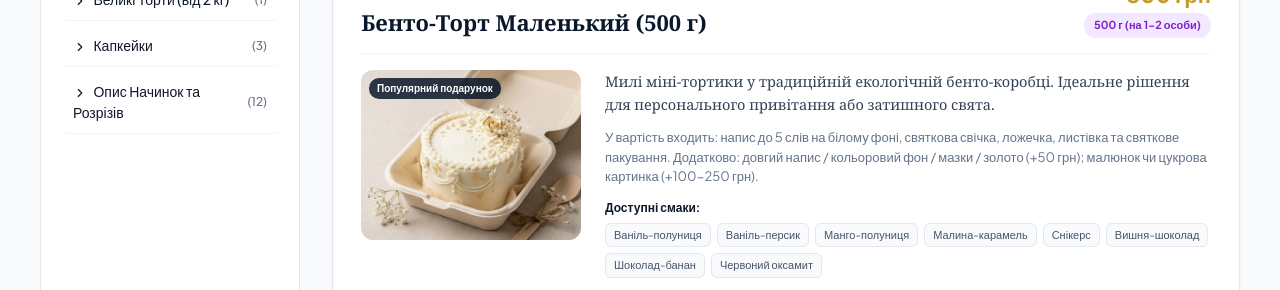
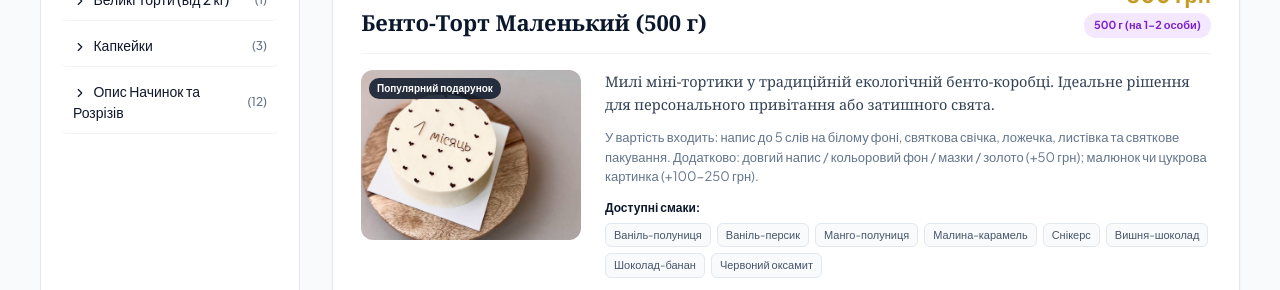
Before and after one commit to awraamgitelman-ops/tort, a React (Vite) app: page /#catalog in a window 1280 px wide. Shown: the part 586-876 px from the top of the page. Built offline with nearby package versions, Linux system fonts and the light colour scheme; no server answers; the HTML template or start-up script is replaced by a standard one.

Commit message:
Update Bento Cake items in home catalog with exact user uploaded photo (1 місяць)

```diff
--- a/src/App.jsx
+++ b/src/App.jsx
@@ -17,7 +17,7 @@ const MENU_ITEMS = [
     weights: '500 г (на 1-2 особи)',
     price: 800,
     unit: 'грн',
-    img: '/images/bento_hd.jpg',
+    img: '/images/bento_custom_real.jpg',
     badge: 'Популярний подарунок',
     articleText: 'Милі міні-тортики у традиційній екологічній бенто-коробці. Ідеальне рішення для персонального привітання або затишного свята.',
     desc: 'У вартість входить: напис до 5 слів на білому фоні, святкова свічка, ложечка, листівка та святкове пакування. Додатково: довгий напис / кольоровий фон / мазки / золото (+50 грн); малюнок чи цукрова картинка (+100-250 грн).',
@@ -31,7 +31,7 @@ const MENU_ITEMS = [
     weights: '1 кг (на 4-5 осіб)',
     price: 1100,
     unit: 'грн',
-    img: '/images/bento_hd.jpg',
+    img: '/images/bento_custom_real.jpg',
     badge: 'Оптимальний розмір',
     articleText: 'Збільшена версія класичного бенто-торта для невеликої компанії друзів. Вишуканий зовнішній вигляд та насичені вершкові начинки.',
     desc: 'У вартість входить: напис до 5 слів на білому фоні, свічка, ложка, листівка та святкове пакування. Додатково: довгий напис/колір (+50 грн), малюнки (+100-250 грн).',
@@ -45,7 +45,7 @@ const MENU_ITEMS = [
     weights: '1.5 кг (на 6-8 осіб)',
     price: 1700,
     unit: 'грн',
-    img: '/images/bento_hd.jpg',
+    img: '/images/bento_custom_real.jpg',
     badge: 'Для компанії',
     articleText: 'Повноцінний авторський торт збільшеного розміру. Дозволяє реалізувати складний художній декор, малюнки та написи.',
     desc: 'У вартість входить: напис до 5 слів на білому фоні, свічка, ложка, листівка та святкове пакування.',
--- a/src/components/Catalog.jsx
+++ b/src/components/Catalog.jsx
@@ -20,7 +20,7 @@ const MENU_ITEMS = [
     weights: '500 г (на 1-2 особи)',
     price: 800,
     unit: 'грн',
-    img: '/images/bento_hd.jpg',
+    img: '/images/bento_custom_real.jpg',
     badge: 'Популярний подарунок',
     articleText: 'Милі міні-тортики у традиційній екологічній бенто-коробці. Ідеальне рішення для персонального привітання або затишного свята.',
     desc: 'У вартість входить: напис до 5 слів на білому фоні, святкова свічка, ложечка, листівка та святкове пакування. Додатково: довгий напис / кольоровий фон / мазки / золото (+50 грн); малюнок чи цукрова картинка (+100-250 грн).',
@@ -34,7 +34,7 @@ const MENU_ITEMS = [
     weights: '1 кг (на 4-5 осіб)',
     price: 1100,
     unit: 'грн',
-    img: '/images/bento_hd.jpg',
+    img: '/images/bento_custom_real.jpg',
     badge: 'Оптимальний розмір',
     articleText: 'Збільшена версія класичного бенто-торта для невеликої компанії друзів. Вишуканий зовнішній вигляд та насичені вершкові начинки.',
     desc: 'У вартість входить: напис до 5 слів на білому фоні, свічка, ложка, листівка та святкове пакування. Додатково: довгий напис/колір (+50 грн), малюнки (+100-250 грн).',
@@ -48,7 +48,7 @@ const MENU_ITEMS = [
     weights: '1.5 кг (на 6-8 осіб)',
     price: 1700,
     unit: 'грн',
-    img: '/images/bento_hd.jpg',
+    img: '/images/bento_custom_real.jpg',
     badge: 'Для компанії',
     articleText: 'Повноцінний авторський торт збільшеного розміру. Дозволяє реалізувати складний художній декор, малюнки та написи.',
     desc: 'У вартість входить: напис до 5 слів на білому фоні, свічка, ложка, листівка та святкове пакування.',
```
Also changed, not shown: public/images/bento_custom_real.jpg (added).
